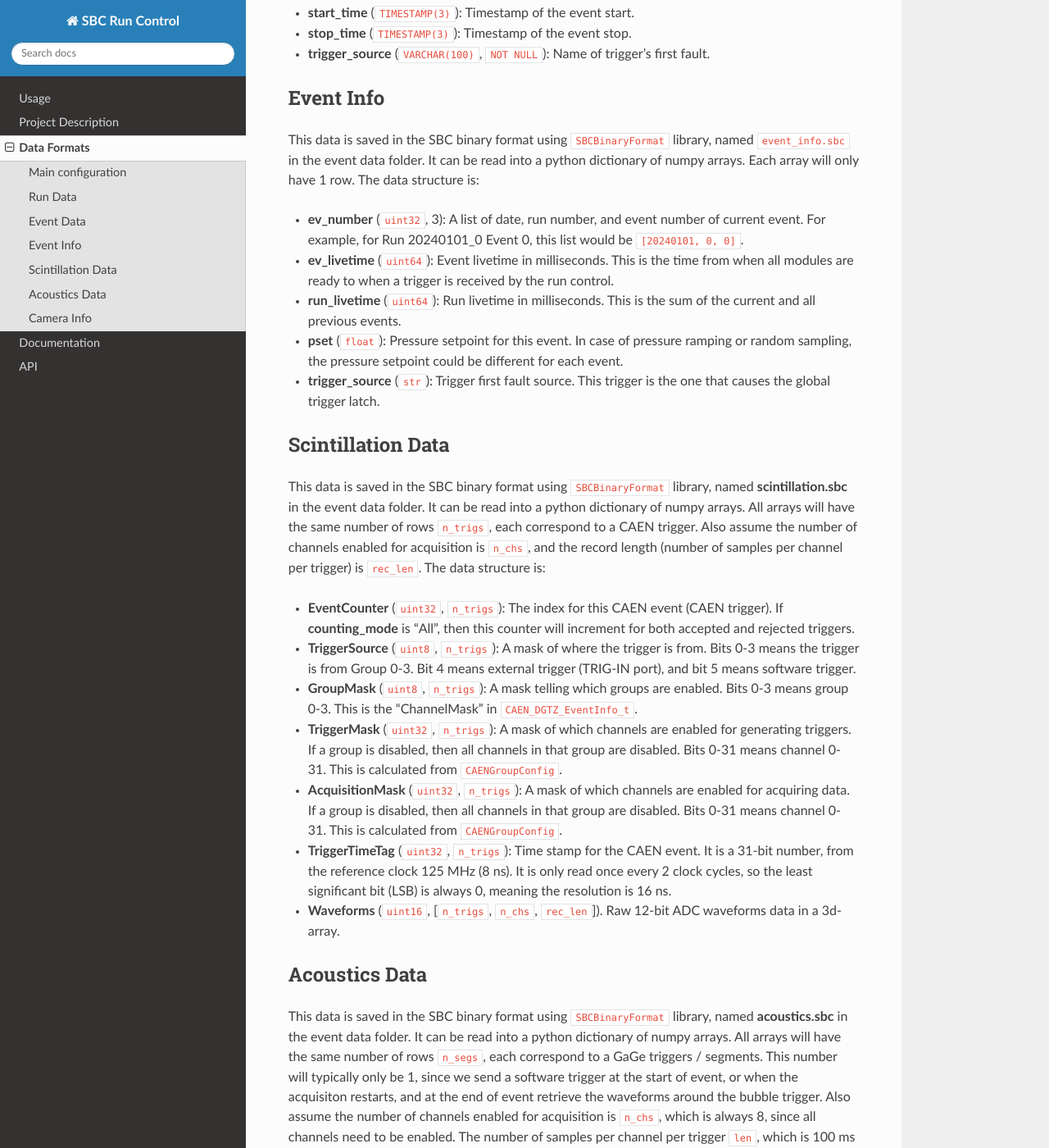
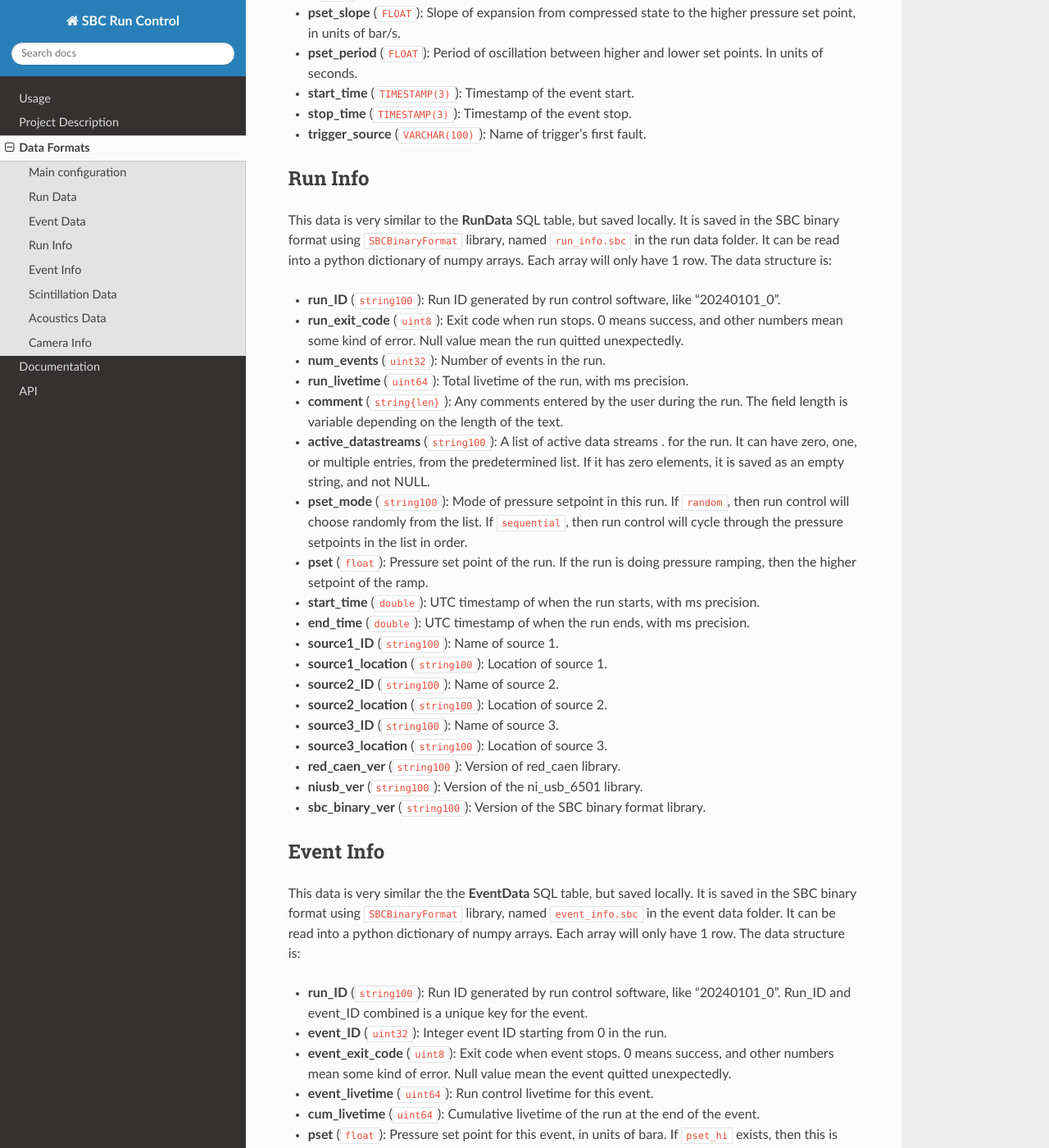
Before and after one commit to SBC-Collaboration/SBC-RunControl, a Sphinx documentation site: the page built from docs/data_format.md, in a window 1280 px wide and 1400 px high, scrolled down 7404 px. Shown: the whole window at 82% size. Built offline with Sphinx 7.4.7 and the Read the Docs theme 3.1.0, drawn with Linux system fonts in a browser that asks for light colours; some of the changed text lies outside the part shown.

Commit message:
Update writer and the documentation of data headers.

```diff
--- a/docs/data_format.md
+++ b/docs/data_format.md
@@ -168,15 +168,16 @@ The data structure is:
 The run data is saved in the `RunData` tables in the slow control SQL database. There is one line per run.
 - **ID** (`BIGINT UNSIGNED`, `NOT NULL`, `PRIMARY KEY`, `AUTO-INCREMENT`): Auto-generated unique integer ID.
 - **run_ID** (`VARCHAR(100)`, `NOT NULL`, `UNIQUE KEY`): Run ID generated by run control software, like "20240101_0".
+- **run_exit_code** (`TINYINT UNSIGNED`): Exit code when run stops. 0 means success, and other numbers mean some kind of error. Null value mean the run quitted unexpectedly.
 - **num_events** (`INT UNSIGNED`, `NOT NULL`): Number of events in the run.
 - **run_livetime** (`TIME(3)`, `NOT NULL`): Total livetime of the run, with ms precision.
 - **comment** (`TEXT`): Any comments entered by the user during the run.
 - **active_datastreams** (`SET('imaging', 'scintillation', 'acoustics')`, `NOT NULL`): A list of active data streams .
   for the run. It can have zero, one, or multiple entries, from the predetermined list. If it has zero elements, it is saved as an empty string, and not NULL.
-- **pset_mode** (`ENUM('random', 'sequential')`, `NOT NULL`): Mode of pressure setpoint in this run. If `random`, then run control will choose randomly from the list. If `sequential`, then run control will cycle through the pressure setpoints in the list in order.
-- **pset** (`FLOAT`, `NOT NULL`): Pressure set point of the run. If the run is doing pressure ramping, then the higher setpoint of the ramp.
-- **start_time** (`TIMESTAMP(3)`, `NOT NULL`): UTC timestamp of when the run starts, with ms precision.
-- **end_time** (`TIMESTAMP(3)`, `NOT NULL`): UTC timestamp of when the run ends, with ms precision.
+- **pset_mode** (`ENUM('random', 'sequential')`): Mode of pressure setpoint in this run. If `random`, then run control will choose randomly from the list. If `sequential`, then run control will cycle through the pressure setpoints in the list in order.
+- **pset** (`FLOAT`): Pressure set point of the run. If the run is doing pressure ramping, then the higher setpoint of the ramp.
+- **start_time** (`TIMESTAMP(3)`): UTC timestamp of when the run starts, with ms precision.
+- **end_time** (`TIMESTAMP(3)`): UTC timestamp of when the run ends, with ms precision.
 - **source1_ID** (`VARCHAR(100)`): Name of source 1.
 - **source1_location** (`VARCHAR(100)`): Location of source 1.
 - **source2_ID** (`VARCHAR(100)`): Name of source 2.
@@ -194,6 +195,7 @@ The event data is saved in the `EventData` tables in the slow control SQL databa
 - **ID** (`INT UNSIGNED`, `NOT NULL`, `PRIMARY KEY`, `AUTO-INCREMENT`): Auto-generated unique integer ID.
 - **run_ID** (`VARCHAR(100)`, `NOT NULL`, `MULTIPLE KEY (1)`): Run ID generated by run control software, like "20240101_0". Run_ID and event_ID combined is a unique key for the event.
 - **event_ID** (`INT UNSIGNED`, `NOT NULL`, `MULTIPLE KEY (2)`): Integer event ID starting from 0 in the run.
+- **event_exit_code** (`TINYINT UNSIGNED`): Exit code when event stops. 0 means success, and other numbers mean some kind of error. Null value mean the event quitted unexpectedly.
 - **event_livetime** (`TIME(3)`, `NOT NULL`): Run control livetime for this event.
 - **cum_livetime** (`TIME(3)`, `NOT NULL`): Cumulative livetime of the run at the end of the event.
 - **pset** (`FLOAT`): Pressure set point for this event, in units of bara. If `pset_hi` exists, then this is the lower of the two set points.
@@ -202,17 +204,45 @@ The event data is saved in the `EventData` tables in the slow control SQL databa
 - **pset_period** (`FLOAT`): Period of oscillation between higher and lower set points. In units of seconds.
 - **start_time** (`TIMESTAMP(3)`): Timestamp of the event start.
 - **stop_time** (`TIMESTAMP(3)`): Timestamp of the event stop.
-- **trigger_source** (`VARCHAR(100)`, `NOT NULL`): Name of trigger's first fault.
+- **trigger_source** (`VARCHAR(100)`): Name of trigger's first fault.
+
+## Run Info
+This data is very similar to the **RunData** SQL table, but saved locally. It is saved in the SBC binary format using `SBCBinaryFormat` library, named `run_info.sbc` in the run data folder. It can be read into a python dictionary of numpy arrays. Each array will only have 1 row. The data structure is:
+- **run_ID** (`string100`): Run ID generated by run control software, like "20240101_0".
+- **run_exit_code** (`uint8`): Exit code when run stops. 0 means success, and other numbers mean some kind of error. Null value mean the run quitted unexpectedly.
+- **num_events** (`uint32`): Number of events in the run.
+- **run_livetime** (`uint64`): Total livetime of the run, with ms precision.
+- **comment** (`string{len}`): Any comments entered by the user during the run. The field length is variable depending on the length of the text.
+- **active_datastreams** (`string100`): A list of active data streams .
+  for the run. It can have zero, one, or multiple entries, from the predetermined list. If it has zero elements, it is saved as an empty string, and not NULL.
+- **pset_mode** (`string100`): Mode of pressure setpoint in this run. If `random`, then run control will choose randomly from the list. If `sequential`, then run control will cycle through the pressure setpoints in the list in order.
+- **pset** (`float`): Pressure set point of the run. If the run is doing pressure ramping, then the higher setpoint of the ramp.
+- **start_time** (`double`): UTC timestamp of when the run starts, with ms precision.
+- **end_time** (`double`): UTC timestamp of when the run ends, with ms precision.
+- **source1_ID** (`string100`): Name of source 1.
+- **source1_location** (`string100`): Location of source 1.
+- **source2_ID** (`string100`): Name of source 2.
+- **source2_location** (`string100`): Location of source 2.
+- **source3_ID** (`string100`): Name of source 3.
+- **source3_location** (`string100`): Location of source 3.
+- **red_caen_ver** (`string100`): Version of red_caen library.
+- **niusb_ver** (`string100`): Version of the ni_usb_6501 library.
+- **sbc_binary_ver** (`string100`): Version of the SBC binary format library.
 
 ## Event Info
-This data is saved in the SBC binary format using `SBCBinaryFormat` library, named `event_info.sbc` in the event data folder. It can be read into a python dictionary of numpy arrays. Each array will only have 1 row. The data structure is:
-- **ev_number** (`uint32`, 3): A list of date, run number, and event number of current event. For example, for Run
-  20240101_0 Event 0, this list would be `[20240101, 0, 0]`.
-- **ev_livetime** (`uint64`): Event livetime in milliseconds. This is the time from when all modules are ready to
-  when a trigger is received by the run control.
-- **run_livetime** (`uint64`): Run livetime in milliseconds. This is the sum of the current and all previous events.
-- **pset** (`float`): Pressure setpoint for this event. In case of pressure ramping or random sampling, the pressure setpoint could be different for each event.
-- **trigger_source** (`str`): Trigger first fault source. This trigger is the one that causes the global trigger latch.
+This data is very similar the the **EventData** SQL table, but saved locally. It is saved in the SBC binary format using `SBCBinaryFormat` library, named `event_info.sbc` in the event data folder. It can be read into a python dictionary of numpy arrays. Each array will only have 1 row. The data structure is:
+- **run_ID** (`string100`): Run ID generated by run control software, like "20240101_0". Run_ID and event_ID combined is a unique key for the event.
+- **event_ID** (`uint32`): Integer event ID starting from 0 in the run.
+- **event_exit_code** (`uint8`): Exit code when event stops. 0 means success, and other numbers mean some kind of error. Null value mean the event quitted unexpectedly.
+- **event_livetime** (`uint64`): Run control livetime for this event.
+- **cum_livetime** (`uint64`): Cumulative livetime of the run at the end of the event.
+- **pset** (`float`): Pressure set point for this event, in units of bara. If `pset_hi` exists, then this is the lower of the two set points.
+- **pset_hi** (`float`): Higher pressure set point, in units of bara. If this number is lower than `pset` or is `NULL`, then there is only one set point.
+- **pset_slope** (`float`): Slope of expansion from compressed state to the higher pressure set point, in units of bar/s.
+- **pset_period** (`float`): Period of oscillation between higher and lower set points. In units of seconds.
+- **start_time** (`double`): Timestamp of the event start.
+- **stop_time** (`double`): Timestamp of the event stop.
+- **trigger_source** (`string100`): Name of trigger's first fault.
 
 ## Scintillation Data
 This data is saved in the SBC binary format using `SBCBinaryFormat` library, named **scintillation.sbc** in the event data folder. It can be read into a python dictionary of numpy arrays. All arrays will have the same number of rows `n_trigs`, each correspond to a CAEN trigger. Also assume the number of channels enabled for acquisition is `n_chs`, and the record length (number of samples per channel per trigger) is `rec_len`. The data structure is:
```
Also changed, not shown: 1 other file.
